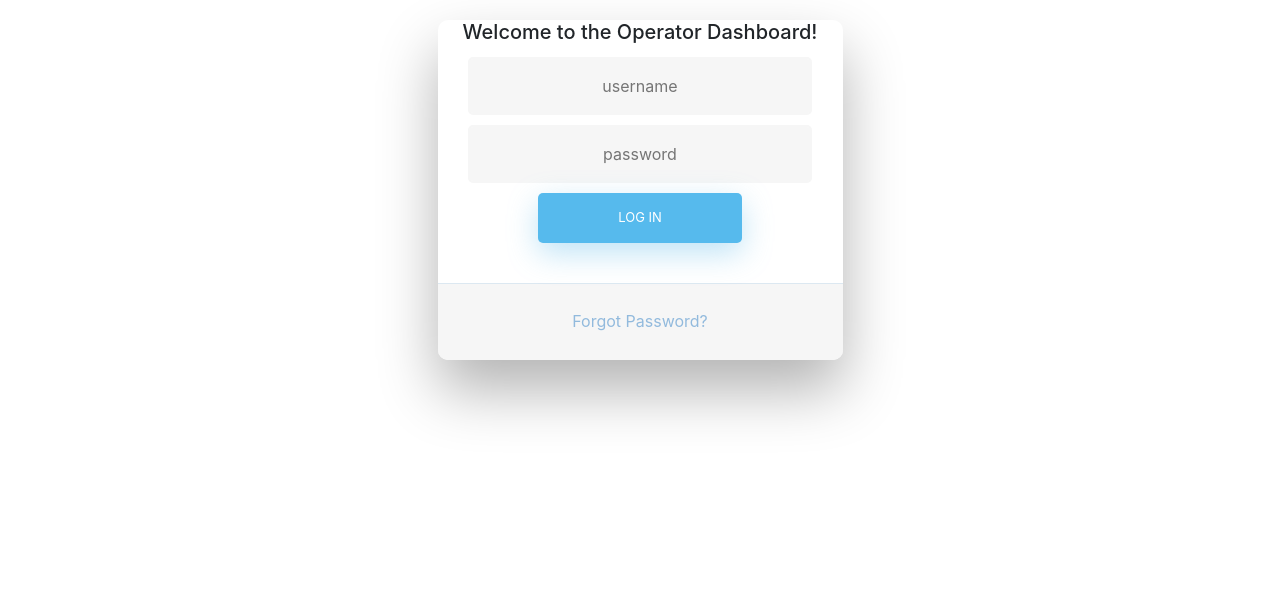
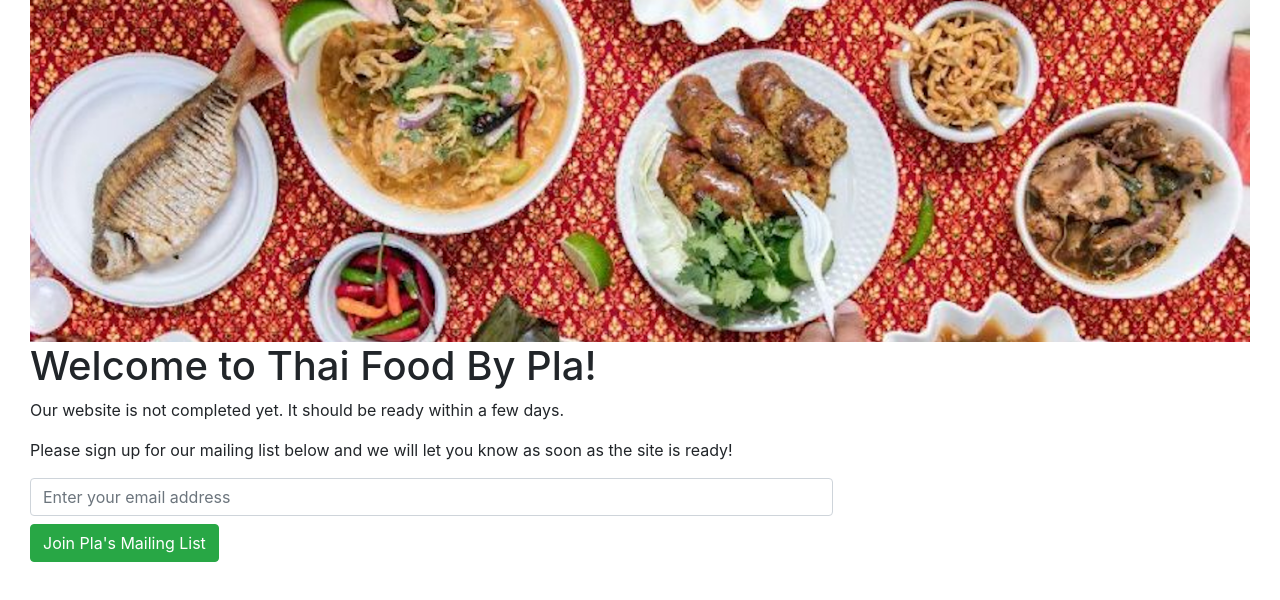
Before and after one commit to kleelof/TFBP-admin, a React (Create React App) app: page / in a window 1280 px wide. Shown: the top 600 px of the page. Built offline with nearby package versions, Linux system fonts and the light colour scheme.

Commit message:
Join mailing list; view mailing list

```diff
--- a/src/App.tsx
+++ b/src/App.tsx
@@ -1,63 +1,23 @@
 import React, { Fragment } from 'react';
 import './App.css';
-import Menu from './components/admin/menu/Menu';
-import { Switch, Route } from 'react-router-dom';
-import authService from './services/AuthService';
+import { Switch, Route, Redirect } from 'react-router-dom';
 import Login from './components/authentication/Login';
-import Navigation from './components/nav/Navigation';
-import Weeks from './components/admin/weeks/Weeks';
-import Week from './components/admin/weeks/Week';
+import FrontPage from './components/main/FrontPage';
+import AdminApp from './components/admin/AdminApp';
 
-interface IState {
-  connecting: boolean,
-  loggedIn: boolean
-}
 
-export class App extends React.Component<any, IState> {
-
-  constructor(props: any) {
-    super(props);
-
-    this.state = {
-      connecting: true,
-      loggedIn: false
-    }
-  }
-
-  public componentDidMount = () => {
-    const refresh_token: string | null = localStorage.getItem('refresh_token');
-    if(refresh_token !== null) {
-        authService.validateToken(refresh_token)
-            .then((valid: boolean) => {console.log("OK")
-                this.setState({connecting: false, loggedIn: true});
-            })
-            .catch((err: any) => {console.log("ERROR")
-                localStorage.removeItem('refresh_token');
-                localStorage.removeItem('access_token');
-                this.setState({connecting: false});
-            })
-    } else {
-        this.setState({connecting: false});
-    }
-  }
+export default class App extends React.Component<any, any> {
 
   public render() {
-
-    if (this.state.connecting)
-      return <div>Connecting...</div>
-
-    if (!this.state.loggedIn)
-      return <Login/>
 
     return (
       <div className="container-fluid">
         <div className="col-12">
           <Fragment>
-            <Navigation userIsLoggedIn={this.state.loggedIn}/>
             <Switch>
-              <Route exact path="/admin/menu" component={Menu} />
-              <Route exact path="/admin/weeks" component={Weeks} />
-              <Route exact path="/admin/week/edit/:id" component={Week} />
+              <Route path="/admin" component={AdminApp} />
+              <Route path="/login" component={Login} />
+              <Route path="/" component={FrontPage} />
             </Switch>
           </Fragment>
         </div>
@@ -65,5 +25,3 @@ export class App extends React.Component<any, IState> {
     );
   }
 }
-
-export default App;
--- /dev/null
+++ b/src/components/admin/AdminApp.tsx
@@ -0,0 +1,62 @@
+import React from 'react';
+import Navigation from '../nav/Navigation';
+import { Route, Redirect } from 'react-router-dom';
+import Menu from './menu/Menu';
+import Weeks from './weeks/Weeks';
+import Week from './weeks/Week';
+import authService from '../../services/AuthService';
+import MailingList from './mailing_list/MailingList';
+
+interface IState {
+    connecting: boolean,
+    loggedIn: boolean
+}
+
+export default class AdminApp extends React.Component<any, IState> {
+
+    constructor(props: any) {
+        super(props);
+
+        this.state = {
+          connecting: true,
+          loggedIn: false
+        }
+    }
+
+    public componentDidMount = () => {
+        const refresh_token: string | null = localStorage.getItem('refresh_token');
+        if(refresh_token !== null) {
+            authService.validateToken(refresh_token)
+                .then((valid: boolean) => {console.log("OK")
+                    this.setState({connecting: false, loggedIn: true});
+                })
+                .catch((err: any) => {console.log(err)
+                    localStorage.removeItem('refresh_token');
+                    localStorage.removeItem('access_token');
+                    this.setState({connecting: false});
+                })
+        } else {
+            this.setState({connecting: false});
+        }
+      }
+
+    public render() {
+        if (this.state.connecting)
+            return <div>Connecting...</div>
+
+        if (!this.state.loggedIn)
+            return <Redirect to='/login' />
+
+        return(
+            <div className="row">
+                <div className="col-12">
+                    <Navigation userIsLoggedIn={true}/>
+                    <Route path="/admin/menu" component={Menu} />
+                    <Route path="/admin/weeks" component={Weeks} />
+                    <Route path="/admin/week/edit/:id" component={Week} />
+                    <Route path="/admin/mailingList" component={MailingList} />
+                </div>
+            </div>
+        )
+    }
+}
--- /dev/null
+++ b/src/components/admin/mailing_list/MailingList.tsx
@@ -0,0 +1,41 @@
+import React from 'react';
+import MailingListDTO from '../../../dto/MailingListDTO';
+import mailingListService from '../../../services/AdminMailingListService';
+
+interface IState {
+    mailingList: MailingListDTO[],
+    loaded: boolean
+}
+
+export default class MailingList extends React.Component<any, IState> {
+
+    constructor(props: any) {
+        super(props);
+
+        this.state = {
+            mailingList: [],
+            loaded: false
+        }
+    }
+
+    public componentDidMount = (): void => {
+        mailingListService.get<MailingListDTO[]>()
+            .then((mailingList: MailingListDTO[]) => this.setState({mailingList, loaded: true}))
+    }
+
+    public render() {
+        if (!this.state.loaded)
+            return <div>Loading...</div>
+
+        return(
+            <div className="row">
+                <div className="col-12">
+                    {
+                        this.state.mailingList.map((dto: MailingListDTO) =>
+                            <h3>{dto.email}</h3>)
+                    }
+                </div>
+            </div>
+        )
+    }
+}
--- /dev/null
+++ b/src/components/main/FrontPage.tsx
@@ -0,0 +1,80 @@
+import React from 'react';
+
+import cover from '../../assets/cover.png';
+import mailingListService from '../../services/MailingListService';
+
+import './frontPage.css';
+import MailingListDTO from '../../dto/MailingListDTO';
+
+interface IState {
+    emailAddress: string,
+    savingEmail: boolean,
+    emailSaved: boolean
+}
+
+export default class FrontPage extends React.Component<any, IState> {
+
+    constructor(props: any) {
+        super(props);
+
+        this.state = {
+            emailAddress: "",
+            savingEmail: false,
+            emailSaved: false
+        }
+    }
+
+    private saveEmailAddress = (): void => {
+        this.setState({savingEmail: true});
+
+        mailingListService.add(new MailingListDTO(this.state.emailAddress))
+            .then( resp => this.setState({savingEmail: false, emailSaved: true}))
+            .catch( resp => {
+                window.alert("That email address is already registered");
+                this.setState({savingEmail: false})
+            })
+    }
+
+    public render() {
+        return(
+            <div className="row">
+                <div className="col-12" id='cover'>
+                    <img src={cover} alt="cover" />
+                </div>
+                <div className="col-12">
+                    <h1>Welcome to Thai Food By Pla!</h1>
+                    <p>
+                        Our website is not completed yet. It should be ready within a few days.
+                    </p>
+                </div>
+                {
+                    !this.state.emailSaved ?
+                        <div className="col-8">
+                            <p>
+                                Please sign up for our mailing list below and we will let you know as soon as the site is ready!
+                            </p>
+                            <input
+                                type="email"
+                                value={this.state.emailAddress}
+                                placeholder="Enter your email address"
+                                disabled={this.state.savingEmail}
+                                onChange={(e: React.ChangeEvent<HTMLInputElement>) => this.setState({emailAddress: e.target.value})}
+                                className="form-control"/>
+                            <button
+                                className="btn btn-success mt-2"
+                                onClick={this.saveEmailAddress}
+                                disabled={this.state.savingEmail}>
+
+                                    Join Pla's Mailing List
+                                    </button>
+                        </div>
+                        :
+                        <div className="col-6">
+                            Thank you for joining our mailing list. We will contact you as soon as the website is ready!
+                        </div>
+                }
+
+            </div>
+        )
+    }
+}
--- /dev/null
+++ b/src/components/main/frontPage.css
@@ -0,0 +1,3 @@
+#cover img {
+    width: 100%;
+}
--- a/src/components/nav/Navigation.tsx
+++ b/src/components/nav/Navigation.tsx
@@ -45,6 +45,10 @@ export default class Navigation extends React.Component<IProps, IState> {
                             <Link className="nav-link" to="/admin/weeks">
                                 Weeks</Link>
                         </li>
+                        <li className="nav-item">
+                            <Link className="nav-link" to="/admin/mailingList">
+                                Mailing List</Link>
+                        </li>
                     </ul>
                 </div>
                 <span className="navbar-text">
--- /dev/null
+++ b/src/dto/MailingListDTO.ts
@@ -0,0 +1,8 @@
+export default class MailingListDTO {
+
+    public email!: string;
+
+    constructor(email: string) {
+        this.email = email;
+    }
+}
--- /dev/null
+++ b/src/services/AdminMailingListService.ts
@@ -0,0 +1,8 @@
+import Service from "./Service"
+
+class AdminMailingListService extends Service {
+    appName = "admin_app";
+    view = "mailing_list"
+}
+
+export default  new AdminMailingListService();
--- /dev/null
+++ b/src/services/MailingListService.ts
@@ -0,0 +1,8 @@
+import Service from "./Service";
+
+class MailingListService extends Service {
+    appName = 'app';
+    view='mailing_list'
+}
+
+export default new MailingListService();
```
Also changed, not shown: src/assets/cover.png (added).
